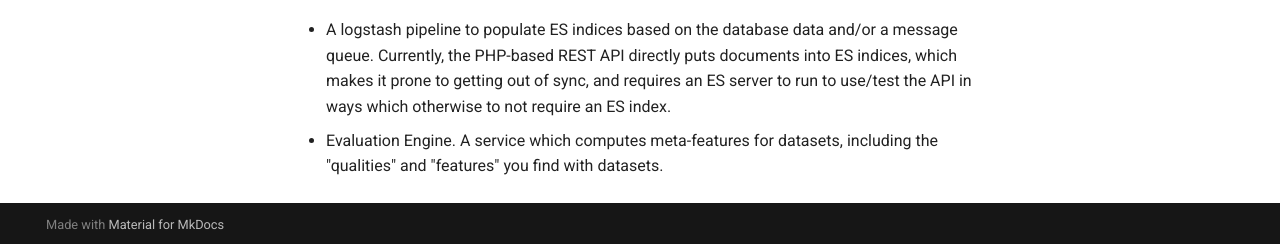
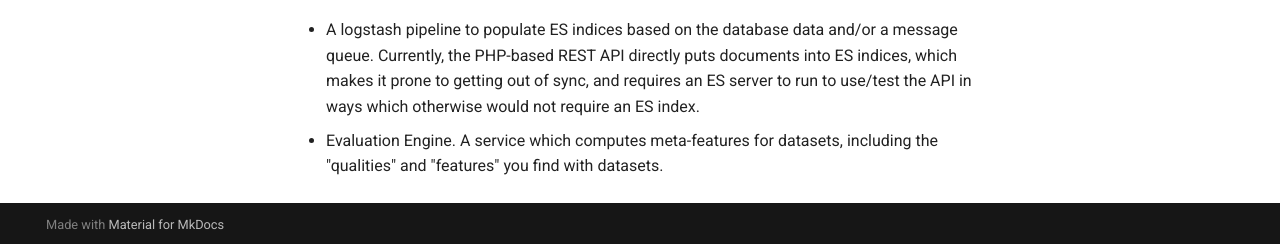
Before and after one commit to openml/server-api, an MkDocs documentation site: the page built from docs/roadmap.md, in a window 1280 px wide and 900 px high, scrolled down 633 px. Shown: the part 653-897 px from the top of the window. Built offline with MkDocs 1.6.1 and Material for MkDocs 9.7.7, drawn with Linux system fonts in a browser that asks for light colours; comment, search, counter and statistics services are not loaded.

Commit message:
fix typo
Co-authored-by: sourcery-ai[bot] <58596630+sourcery-ai[bot]@users.noreply.github.com>

```diff
--- a/docs/roadmap.md
+++ b/docs/roadmap.md
@@ -31,5 +31,5 @@ Richer metadata for assets on OpenML (e.g., structured citation data), collabora
 ## Other Services
 Besides the REST API, there are a few other components which need to be developed:
 
- - A logstash pipeline to populate ES indices based on the database data and/or a message queue. Currently, the PHP-based REST API directly puts documents into ES indices, which makes it prone to getting out of sync, and requires an ES server to run to use/test the API in ways which otherwise to not require an ES index.
+ - A logstash pipeline to populate ES indices based on the database data and/or a message queue. Currently, the PHP-based REST API directly puts documents into ES indices, which makes it prone to getting out of sync, and requires an ES server to run to use/test the API in ways which otherwise would not require an ES index.
  - Evaluation Engine. A service which computes meta-features for datasets, including the "qualities" and "features" you find with datasets.
```
